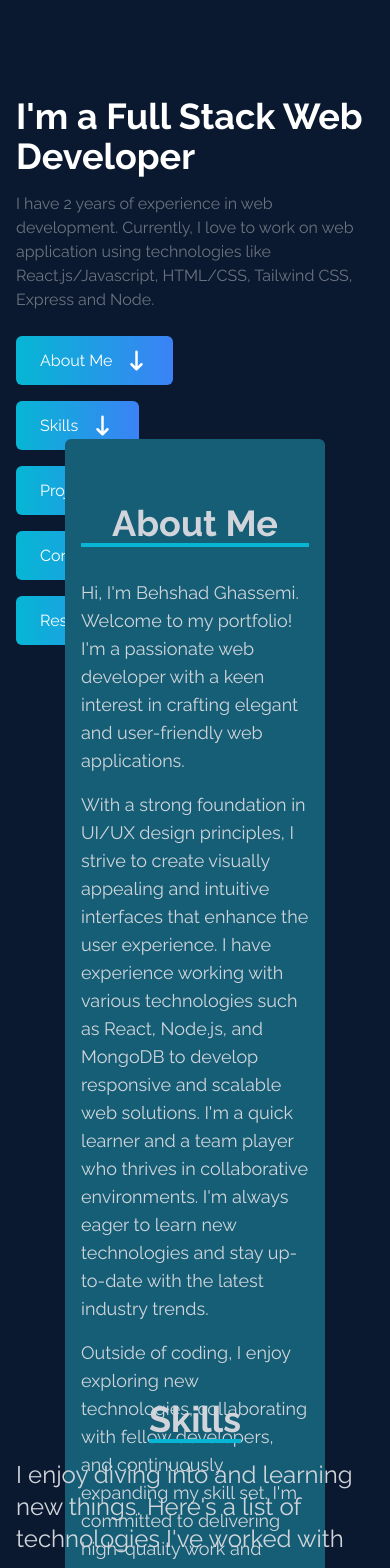
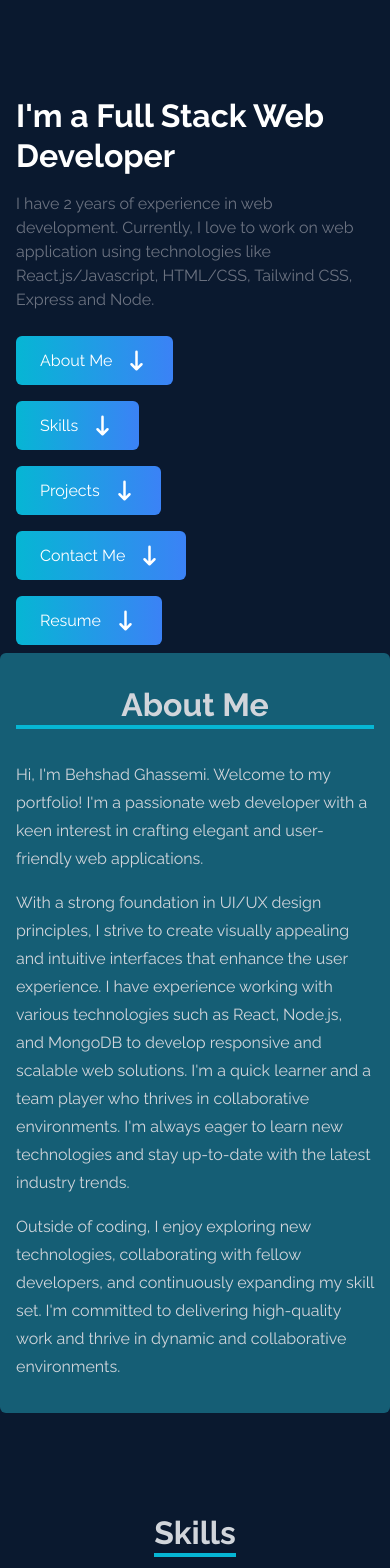
Before and after one commit to behshadg/behshadgportfolio_, a React (Vite) app in the folder behshadgportfolio/: page / in a window 390 px wide. Shown: the top 1568 px of the page. Built offline with nearby package versions, Linux system fonts and the light colour scheme.

Commit message:
minor css updates

```diff
--- a/behshadgportfolio/src/index.css
+++ b/behshadgportfolio/src/index.css
@@ -30,8 +30,46 @@
   ) !important;
 }
 
-.text-lg {
-  font-size: 18px;
+@media (max-width: 767px) {
+  .w-full {
+    width: 100%;
+  }
+
+  .h-screen {
+    height: auto;
+    min-height: 100vh;
+  }
+
+  .text-4xl {
+    font-size: 2rem;
+  }
+
+  .text-lg {
+    font-size: 1rem;
+  }
+
+  .px-4 {
+    padding-left: 1rem;
+    padding-right: 1rem;
+  }
+
+  .py-16 {
+    padding-top: 2rem;
+    padding-bottom: 2rem;
+  }
+
+  .w-4\/6 {
+    width: 100%;
+  }
+
+  .grid-cols-1,
+  .sm\:grid-cols-2 {
+    grid-template-columns: repeat(1, minmax(0, 1fr));
+  }
+
+  .sm\:text-right {
+    text-align: center;
+  }
 }
 
 button {
@@ -42,8 +80,3 @@ button {
 button:focus {
   @apply outline-none;
 }
-
-/* Adjust styles for specific button elements */
-.light-mode-button {
-  @apply ml-4; /* Adjust margin-left for the light mode button */
-}
```
